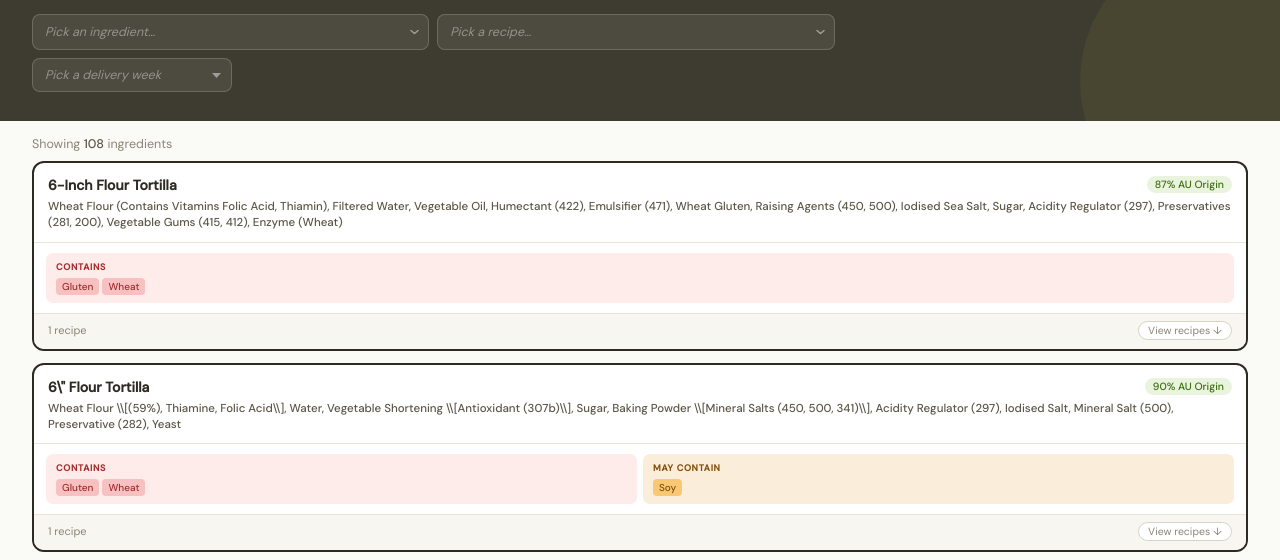
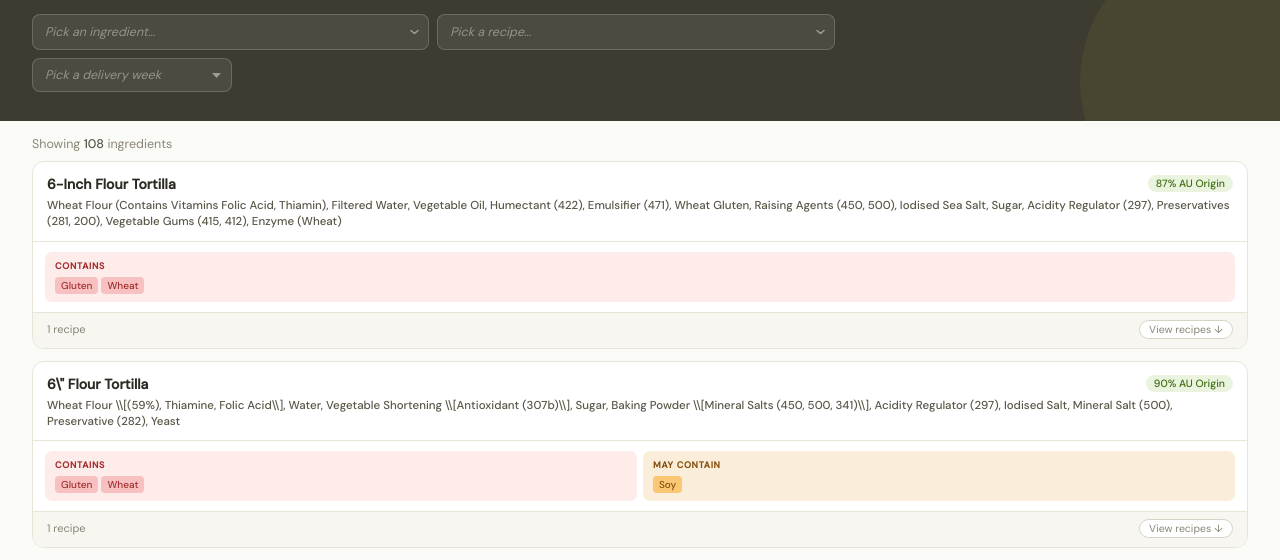
Before and after one commit to mariajsantos/ingredient-hub, a website: page index.html in a window 1280 px wide. Shown: the part 234-794 px from the top of the page. Drawn offline with Linux system fonts and the light colour scheme.

Commit message:
Update index.html

```diff
--- a/index.html
+++ b/index.html
@@ -61,7 +61,7 @@ body { font-family: 'DM Sans', sans-serif; background: var(--page-bg); color: va
 .cards-section { padding: 0 2rem 3rem; }
 .cards-grid { display: grid; grid-template-columns: 1fr; gap: 12px; }
 
-.score-card { background: var(--white); border: 2px solid var(--text); border-radius: 12px; overflow: hidden; display: flex; flex-direction: column; }
+.score-card { background: var(--white); border: 1px solid var(--border); border-radius: 12px; overflow: hidden; display: flex; flex-direction: column; }
 
 .card-header { padding: 13px 14px 10px; border-bottom: 1px solid var(--border); }
 .card-top { display: flex; align-items: flex-start; justify-content: space-between; gap: 8px; margin-bottom: 5px; }
```
